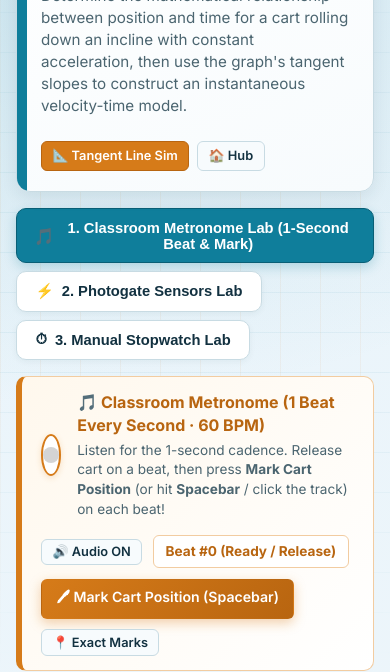
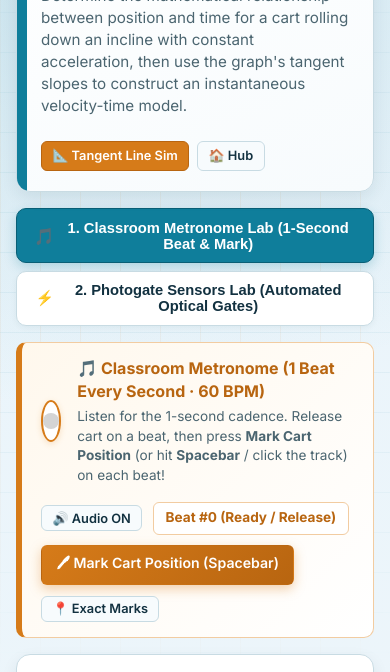
Before and after one commit to Thinking-Experiment-Sims/downhill-motion-sim, a website with bundled scripts: page index.html in a window 390 px wide. Shown: the part 148-820 px from the top of the page. Built offline with nearby package versions, Linux system fonts and the light colour scheme.

Commit message:
Auto-clear data on tab switch and on restart, remove redundant manual stopwatch tab

```diff
--- a/index.html
+++ b/index.html
@@ -41,10 +41,7 @@
         <span class="tab-icon">🎵</span> 1. Classroom Metronome Lab (1-Second Beat &amp; Mark)
       </button>
       <button class="lab-tab" id="tabPhotogate" title="Automated timing using an array of optical photogates">
-        <span class="tab-icon">⚡</span> 2. Photogate Sensors Lab
-      </button>
-      <button class="lab-tab" id="tabStopwatch" title="Manual timing with reaction time latency scatter">
-        <span class="tab-icon">⏱</span> 3. Manual Stopwatch Lab
+        <span class="tab-icon">⚡</span> 2. Photogate Sensors Lab (Automated Optical Gates)
       </button>
     </nav>
 
--- a/src/downhillApp.js
+++ b/src/downhillApp.js
@@ -235,7 +235,9 @@ export class DownhillMotionApp {
     // Mode tabs
     this.tabMetronome.addEventListener('click', () => this.setLabMode('metronome'));
     this.tabPhotogate.addEventListener('click', () => this.setLabMode('photogate'));
-    this.tabStopwatch.addEventListener('click', () => this.setLabMode('stopwatch'));
+    if (this.tabStopwatch) {
+      this.tabStopwatch.addEventListener('click', () => this.setLabMode('stopwatch'));
+    }
 
     // Metronome controls
     this.btnMuteSound.addEventListener('click', () => {
@@ -349,20 +351,30 @@ export class DownhillMotionApp {
     this.labMode = mode;
     this.tabMetronome.classList.toggle('active', mode === 'metronome');
     this.tabPhotogate.classList.toggle('active', mode === 'photogate');
-    this.tabStopwatch.classList.toggle('active', mode === 'stopwatch');
+    if (this.tabStopwatch) {
+      this.tabStopwatch.classList.toggle('active', mode === 'stopwatch');
+    }
 
     // Show/hide metronome banner
     this.panelMetronome.style.display = mode === 'metronome' ? 'flex' : 'none';
 
-    // In metronome mode, set default angle to 4.0° so the cart rolls smoothly across 3-4 metronome beats
+    // Set appropriate incline angle for mode
     if (mode === 'metronome') {
       this.angleDeg = 4.0;
       this.sliderAngle.value = 4.0;
       this.valAngle.textContent = '4.0°';
       this.metricAngle.textContent = '4.0°';
       this.updateAcceleration();
+    } else {
+      this.angleDeg = 6.0;
+      this.sliderAngle.value = 6.0;
+      this.valAngle.textContent = '6.0°';
+      this.metricAngle.textContent = '6.0°';
+      this.updateAcceleration();
     }
 
+    // Automatically erase previous data when clicking a different tab
+    this.clearData();
     this.resetSimulation();
   }
 
@@ -382,8 +394,12 @@ export class DownhillMotionApp {
   startSimulation() {
     this.audio.init();
 
+    // If starting a new run or if cart reached the end, clear previous data
     if (this.currentX >= this.trackLength) {
+      this.clearData();
       this.resetSimulation();
+    } else if (this.currentTime === 0.0) {
+      this.clearData();
     }
 
     // In Metronome mode, auto-log release point t = 0.00s, x = 0.00m if starting
```
